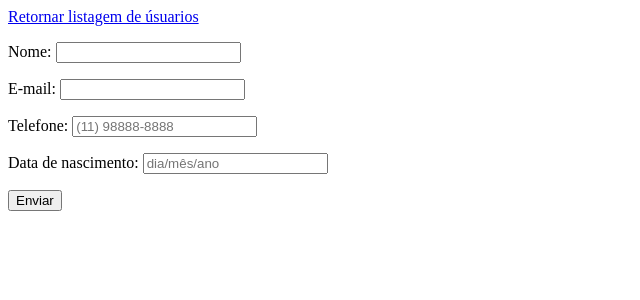
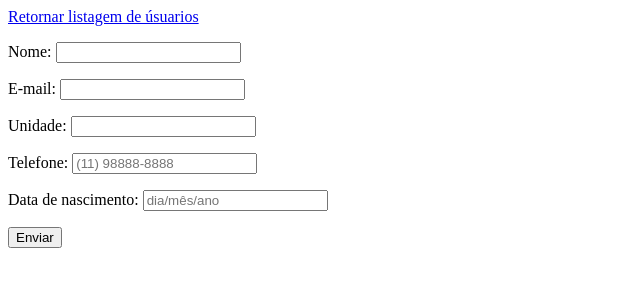
Before and after one commit to Guilherme-Santt/CRUD-PHP-Sist.-Laboratorial, a PHP site: page /editar_usuario.php?id=1 in a window 1280 px wide. Shown: the top 300 px of the page, without its empty margins (0-640 px from the left). Run offline with PHP 8.4, Linux system fonts and the light colour scheme; the visitor is signed in with stand-in values (Sample User, id 1); data that the repository does not hold is empty.

Commit message:
inclusão campo unidade no cadastro de paciente

```diff
--- a/editar_usuario.php
+++ b/editar_usuario.php
@@ -30,6 +30,7 @@
     if(count($_POST) > 0){
         $nome = $_POST['nome'];
         $email = $_POST['email'];
+        $unidade = $_POST['unidade'];
         $telefone = $_POST['telefone'];
         $nascimento = $_POST['nascimento'];
         if(empty($nome) || Strlen($nome) < 3 || Strlen($nome) > 100){
@@ -77,6 +78,7 @@
                 $sql_code = "UPDATE clientes
                 SET nome   = '$nome',
                 email      = '$email',
+                unidade    = '$unidade',
                 telefone   = '$telefone',
                 nascimento = '$nascimento' WHERE id   = '$id'";
 
@@ -121,6 +123,9 @@
             <label>E-mail:</label>
             <input value ="<?php echo $cliente['email']; ?>" type="email" name="email">
         </p>
+        <label>Unidade:</label>
+            <input value ="<?php echo $cliente['unidade']; ?>" type="text" name="unidade">
+        </p>
         <p>
             <label>Telefone:</label>
             <input value ="<?php if(!empty($cliente['telefone'])){ echo formatar_telefone($cliente['telefone']);} ?>" placeholder="(11) 98888-8888" type="text" name="telefone">
--- a/usuarios.php
+++ b/usuarios.php
@@ -107,6 +107,7 @@
                 <thead>
                     <th>ID</th>
                     <th>Nome</th>
+                    <th>Unidade</th>
                     <th>E-mail</th>
                     <th>Telefone</th>
                     <th>Data de nascimento</th>
@@ -141,6 +142,7 @@
                     <tr>
                         <td><?php echo $cliente['id']?>     </td>
                         <td><?php echo $cliente['nome']?>   </td>
+                        <td><?php echo $cliente['unidade']?>     </td>
                         <td><?php echo $cliente['email']?>  </td>
                         <td><?php echo $telefone; ?>  </td>
                         <td><?php echo $nascimento ?>   </td>
```
